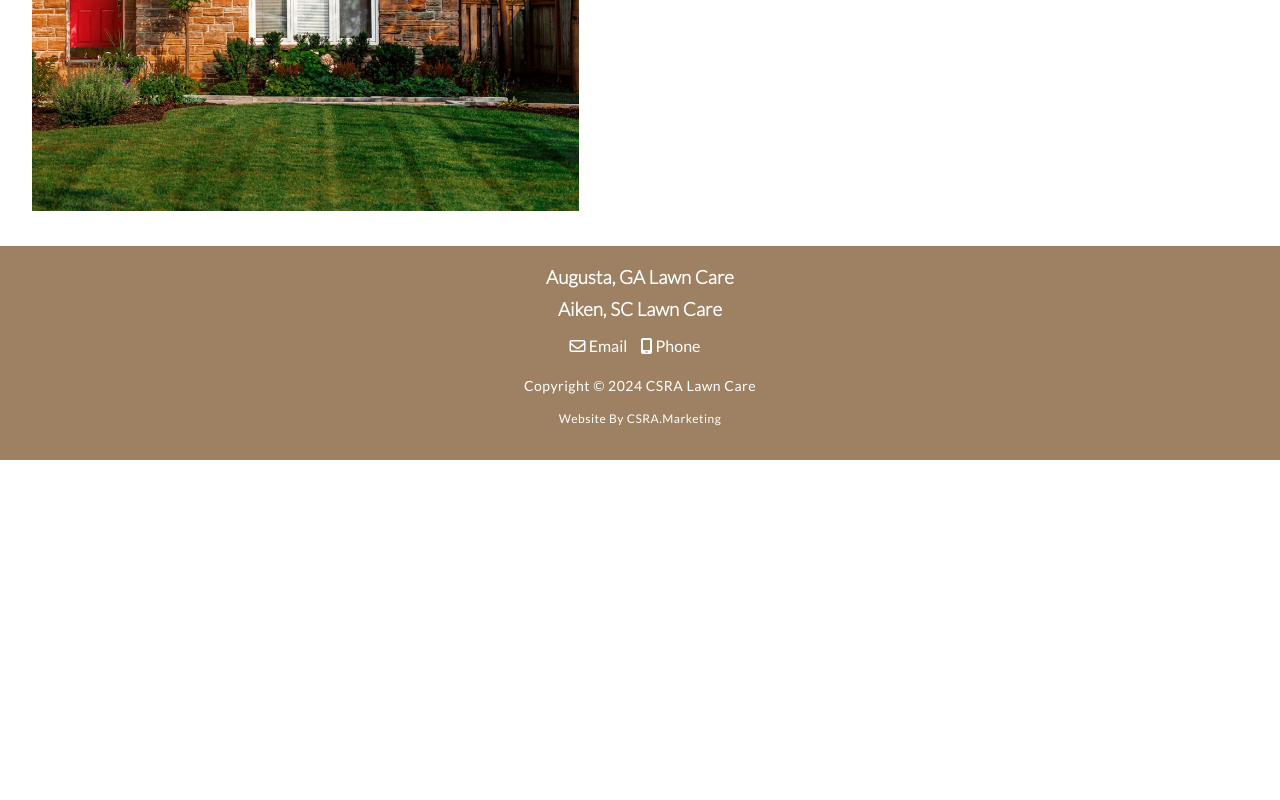
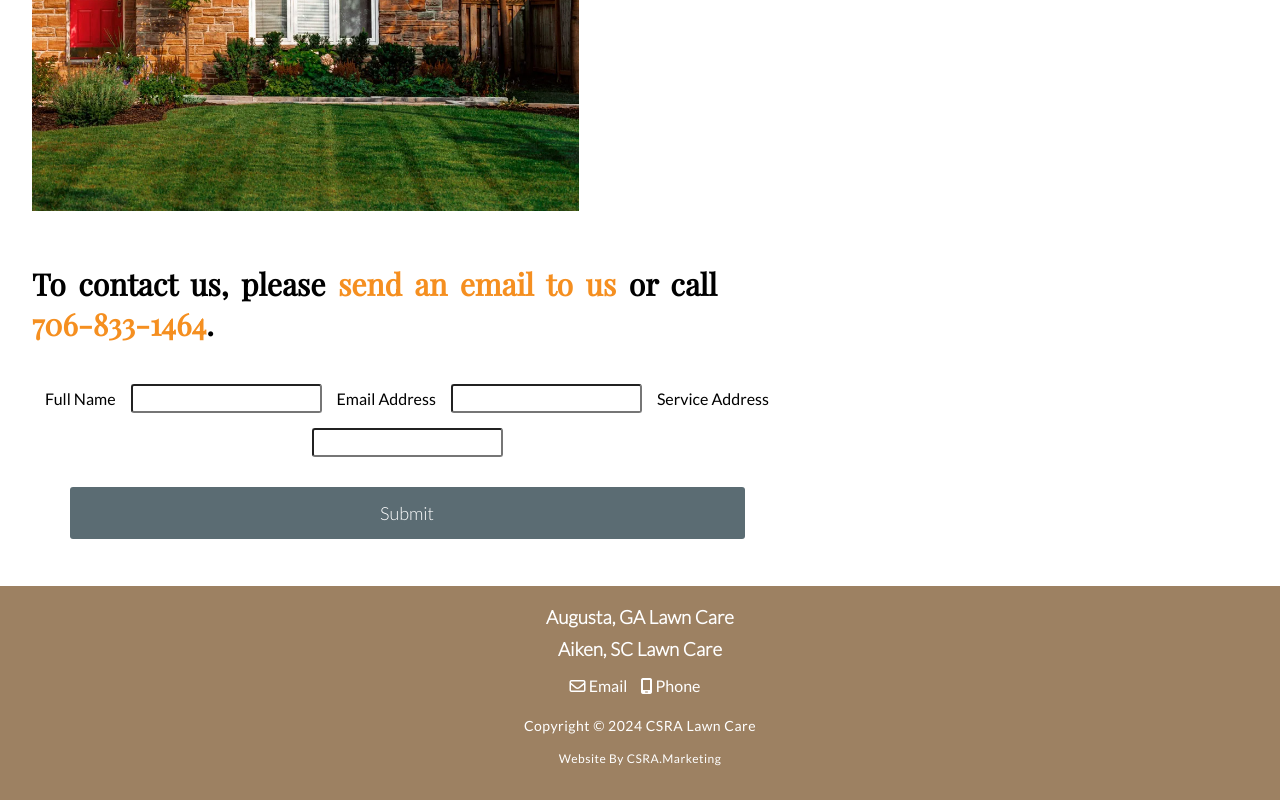
Before and after one commit to Jephzibah/designerSite, a plain HTML site: page contact.html in a window 1280 px wide. Shown: the part 816-1616 px from the top of the page. Before the commit the page ends 1276 px from the top, so only its background shows below. Drawn offline with Linux system fonts and the light colour scheme.

Commit message:
testing cloudflare form

```diff
--- a/contact.html
+++ b/contact.html
@@ -78,6 +78,18 @@
         </div>
         <div>
             <div id="contactFormContainer"></div>
+            <form method="POST" action="/api/submit">
+                <label for="i-fullname">Full Name</label>
+                <input id="i-fullname" type="text" name="fullname" pattern="[A-Za-z]+" required />
+
+                <label for="i-email">Email Address</label>
+                <input id="i-email" type="email" name="email" required />
+
+                <label for="i-address">Service Address</label>
+                <input id="i-address" type="text" name="address" min="18" required />
+
+                <button type="submit">Submit</button>
+              </form>
         </div>
     </div>
 
```
